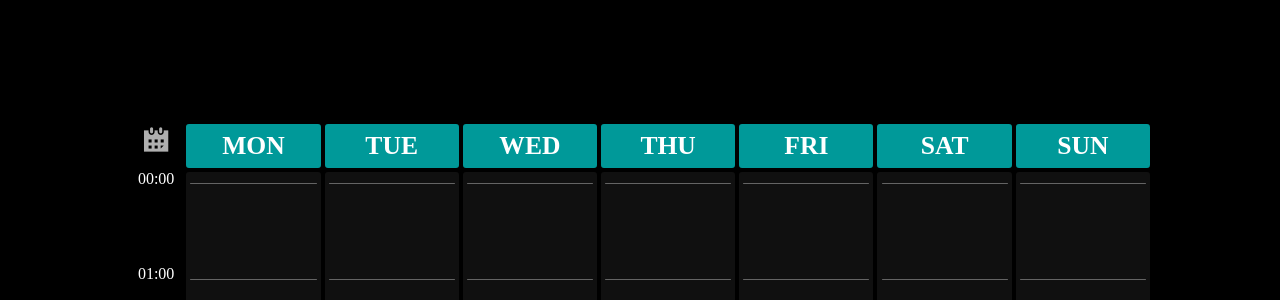
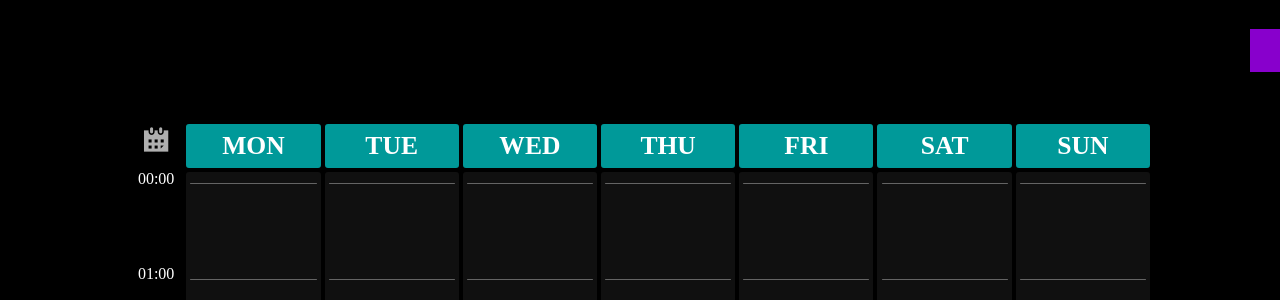
Before and after one commit to sethevXXX/planner, a PHP site: page / in a window 1280 px wide. Shown: the top 300 px of the page. Run offline with PHP 8.4, Linux system fonts and the light colour scheme.

Commit message:
Add files via upload

```diff
--- a/index.html
+++ b/index.html
@@ -39,6 +39,7 @@
             <div id = "sunday"      class = "plan day"></div>
         </section>
     </div>
+    <div class = "side"></div>
 
 </main>
 </body>
--- a/style.css
+++ b/style.css
@@ -123,3 +123,15 @@ section::-webkit-scrollbar
     background-color: rgb(100, 100, 100);
     border-radius: 5px;
 }
+.side
+{
+    top: 2%;
+    right: 0;
+
+    position: absolute;
+
+    width: 30px;
+    height: 3%;
+
+    background-color: #8800cc;
+}
```
